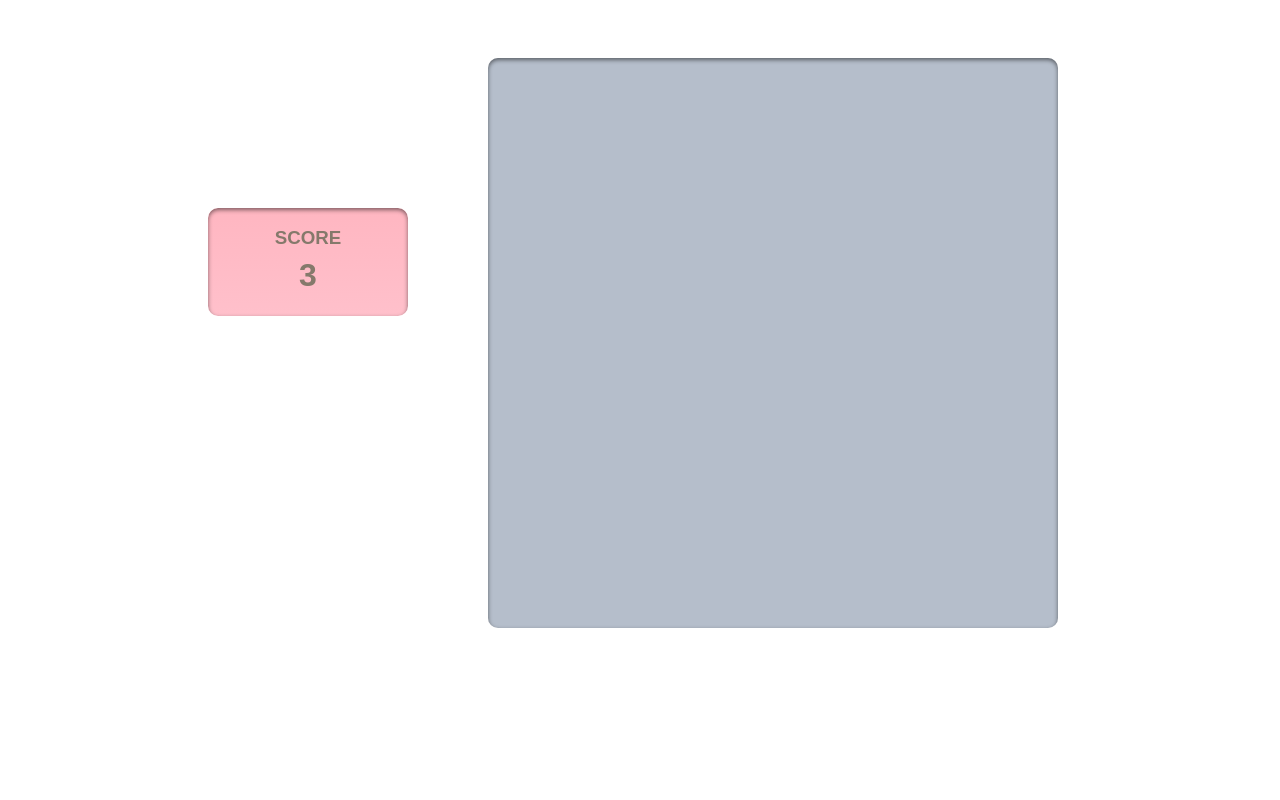
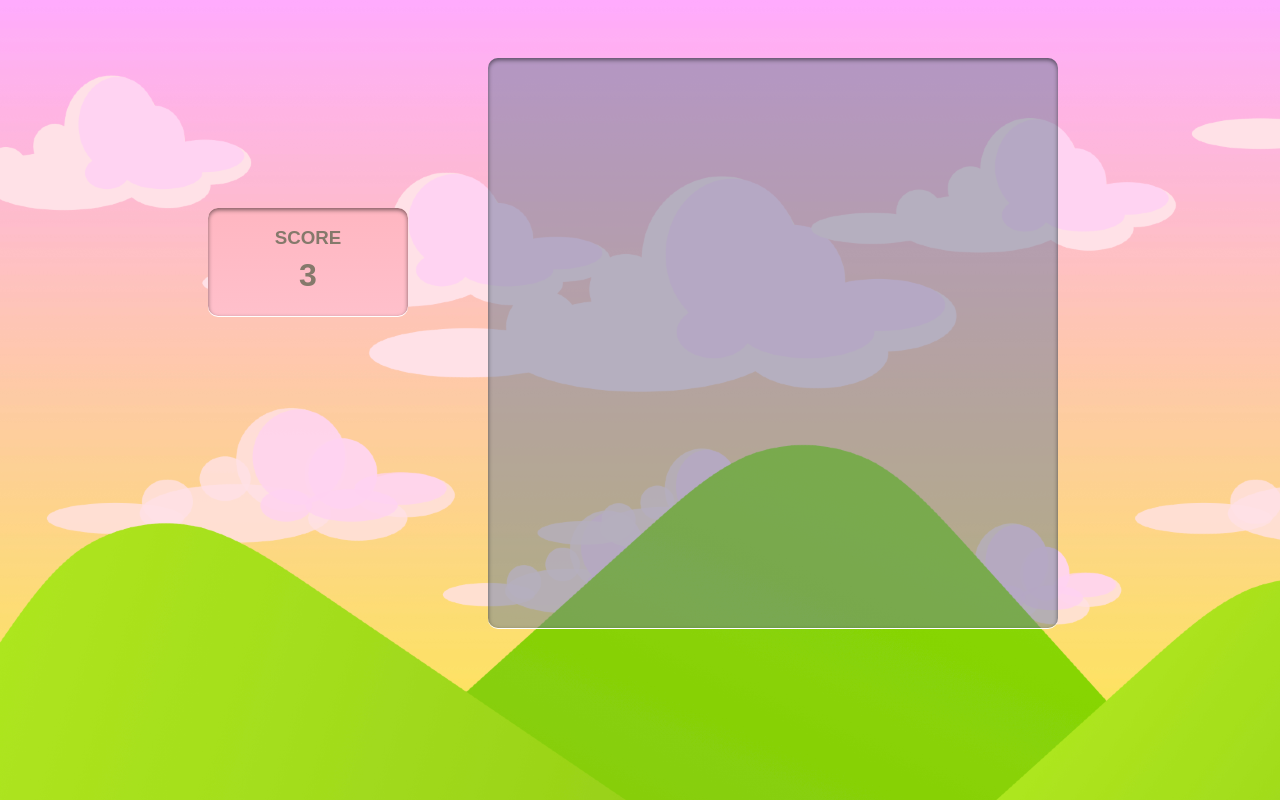
Before and after one commit to letswinoff/Candy-crush, a plain HTML site: page index.html in a window 1280 px wide. Drawn offline with Linux system fonts and the light colour scheme.

Commit message:
Update style.css

```diff
--- a/style.css
+++ b/style.css
@@ -32,7 +32,7 @@ h1 {
 }
 
 body {
-  background-image: url("candy-crush-background-2.png");
+  background-image: url("images/candy-crush-background-2.png");
   max-width: 100vh;
   display: flex;
 }
```
